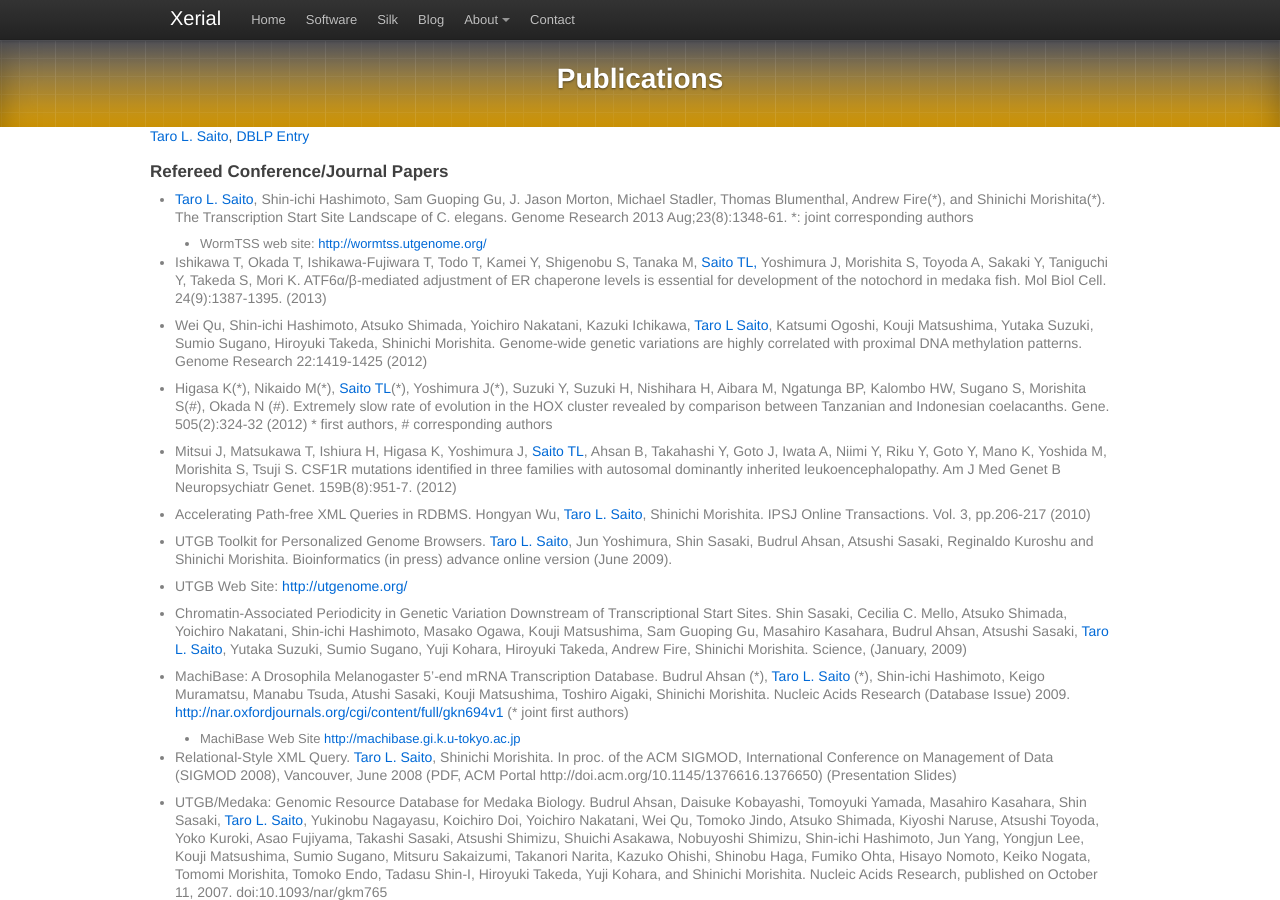
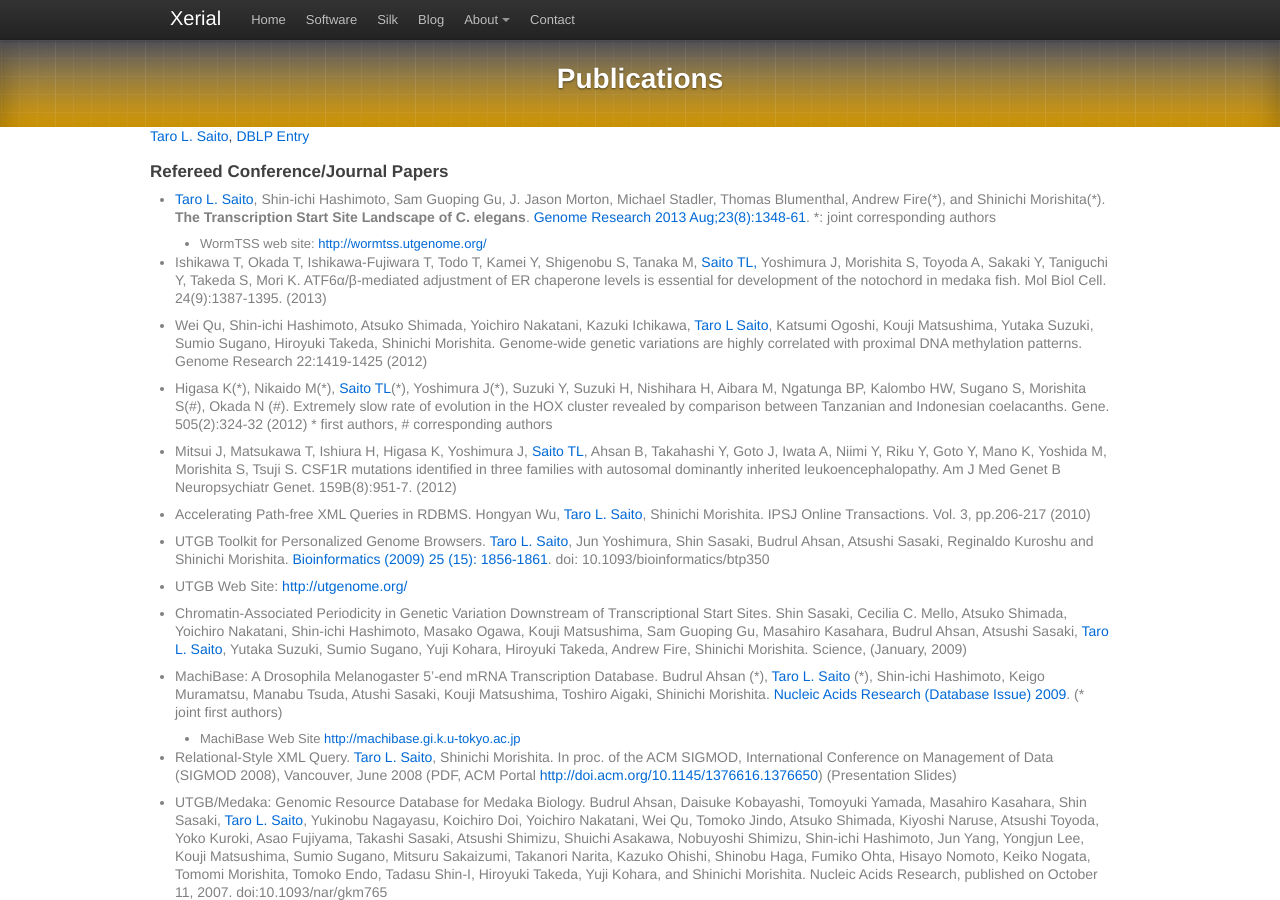
Before and after one commit to xerial/xerial.github.com, a Jekyll site: the page built from publication.md, in a window 1280 px wide and 900 px high. Built offline with Jekyll 4.4.1, drawn with Linux system fonts in a browser that asks for light colours; nearby versions of some CDN libraries; Markdown is read by kramdown in place of the engine named in the settings; comment, search, counter and statistics services are not loaded.

Commit message:
Add link to papers

```diff
--- a/publication.md
+++ b/publication.md
@@ -7,7 +7,7 @@ title: Publications
 
 ## Refereed Conference/Journal Papers
 
-- [Taro L. Saito](/leo), Shin-ichi Hashimoto, Sam Guoping Gu, J. Jason Morton, Michael Stadler, Thomas Blumenthal, Andrew Fire(\*), and Shinichi Morishita(\*). The Transcription Start Site Landscape of C. elegans. Genome Research 2013 Aug;23(8):1348-61. \*: joint corresponding authors
+- [Taro L. Saito](/leo), Shin-ichi Hashimoto, Sam Guoping Gu, J. Jason Morton, Michael Stadler, Thomas Blumenthal, Andrew Fire(\*), and Shinichi Morishita(\*). **The Transcription Start Site Landscape of C. elegans**. [Genome Research 2013 Aug;23(8):1348-61](http://genome.cshlp.org/content/23/8/1348.long). \*: joint corresponding authors
 
   - WormTSS web site: <http://wormtss.utgenome.org/>
 
@@ -21,17 +21,17 @@ title: Publications
 
 - Accelerating Path-free XML Queries in RDBMS. Hongyan Wu, [Taro L. Saito](/leo), Shinichi Morishita. IPSJ Online Transactions. Vol. 3, pp.206-217 (2010)
 
-- UTGB Toolkit for Personalized Genome Browsers. [Taro L. Saito](/leo), Jun Yoshimura, Shin Sasaki, Budrul Ahsan, Atsushi Sasaki, Reginaldo Kuroshu and Shinichi Morishita. Bioinformatics (in press) advance online version (June 2009).
+- UTGB Toolkit for Personalized Genome Browsers. [Taro L. Saito](/leo), Jun Yoshimura, Shin Sasaki, Budrul Ahsan, Atsushi Sasaki, Reginaldo Kuroshu and Shinichi Morishita. [Bioinformatics (2009) 25 (15): 1856-1861](http://bioinformatics.oxfordjournals.org/content/25/15/1856.full). doi: 10.1093/bioinformatics/btp350
 
  - UTGB Web Site: <http://utgenome.org/>
 
 - Chromatin-Associated Periodicity in Genetic Variation Downstream of Transcriptional Start Sites. Shin Sasaki, Cecilia C. Mello, Atsuko Shimada, Yoichiro Nakatani, Shin-ichi Hashimoto, Masako Ogawa, Kouji Matsushima, Sam Guoping Gu, Masahiro Kasahara, Budrul Ahsan, Atsushi Sasaki, [Taro L. Saito](/leo), Yutaka Suzuki, Sumio Sugano, Yuji Kohara, Hiroyuki Takeda, Andrew Fire, Shinichi Morishita. Science, (January, 2009)
 
-- MachiBase: A Drosophila Melanogaster 5'-end mRNA Transcription Database. Budrul Ahsan (\*), [Taro L. Saito](/leo) (\*), Shin-ichi Hashimoto, Keigo Muramatsu, Manabu Tsuda, Atushi Sasaki, Kouji Matsushima, Toshiro Aigaki, Shinichi Morishita. Nucleic Acids Research (Database Issue) 2009. <http://nar.oxfordjournals.org/cgi/content/full/gkn694v1> (\* joint first authors)
+- MachiBase: A Drosophila Melanogaster 5'-end mRNA Transcription Database. Budrul Ahsan (\*), [Taro L. Saito](/leo) (\*), Shin-ichi Hashimoto, Keigo Muramatsu, Manabu Tsuda, Atushi Sasaki, Kouji Matsushima, Toshiro Aigaki, Shinichi Morishita. [Nucleic Acids Research (Database Issue) 2009](http://nar.oxfordjournals.org/cgi/content/full/gkn694v1). (\* joint first authors)
 
   - MachiBase Web Site <http://machibase.gi.k.u-tokyo.ac.jp>
 
-- Relational-Style XML Query. [Taro L. Saito](/leo), Shinichi Morishita. In proc. of the ACM SIGMOD, International Conference on Management of Data (SIGMOD 2008), Vancouver, June 2008 (PDF, ACM Portal http://doi.acm.org/10.1145/1376616.1376650) (Presentation Slides)
+- Relational-Style XML Query. [Taro L. Saito](/leo), Shinichi Morishita. In proc. of the ACM SIGMOD, International Conference on Management of Data (SIGMOD 2008), Vancouver, June 2008 (PDF, ACM Portal <http://doi.acm.org/10.1145/1376616.1376650>) (Presentation Slides)
 
 - UTGB/Medaka: Genomic Resource Database for Medaka Biology. Budrul Ahsan, Daisuke Kobayashi, Tomoyuki Yamada, Masahiro Kasahara, Shin Sasaki, [Taro L. Saito](/leo), Yukinobu Nagayasu, Koichiro Doi, Yoichiro Nakatani, Wei Qu, Tomoko Jindo, Atsuko Shimada, Kiyoshi Naruse, Atsushi Toyoda, Yoko Kuroki, Asao Fujiyama, Takashi Sasaki, Atsushi Shimizu, Shuichi Asakawa, Nobuyoshi Shimizu, Shin-ichi Hashimoto, Jun Yang, Yongjun Lee, Kouji Matsushima, Sumio Sugano, Mitsuru Sakaizumi, Takanori Narita, Kazuko Ohishi, Shinobu Haga, Fumiko Ohta, Hisayo Nomoto, Keiko Nogata, Tomomi Morishita, Tomoko Endo, Tadasu Shin-I, Hiroyuki Takeda, Yuji Kohara, and Shinichi Morishita. Nucleic Acids Research, published on October 11, 2007. doi:10.1093/nar/gkm765
 
```
Also changed, not shown: leo.md (+1 -1 lines).
